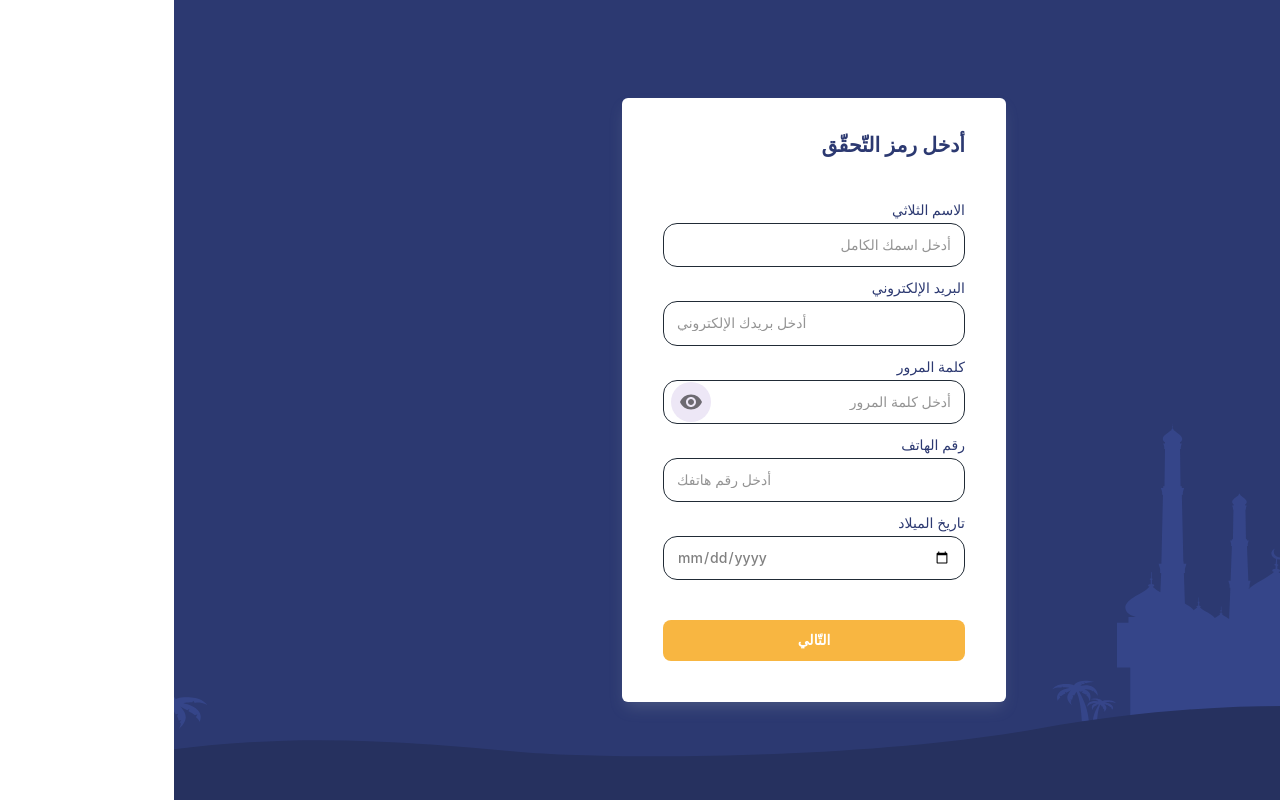
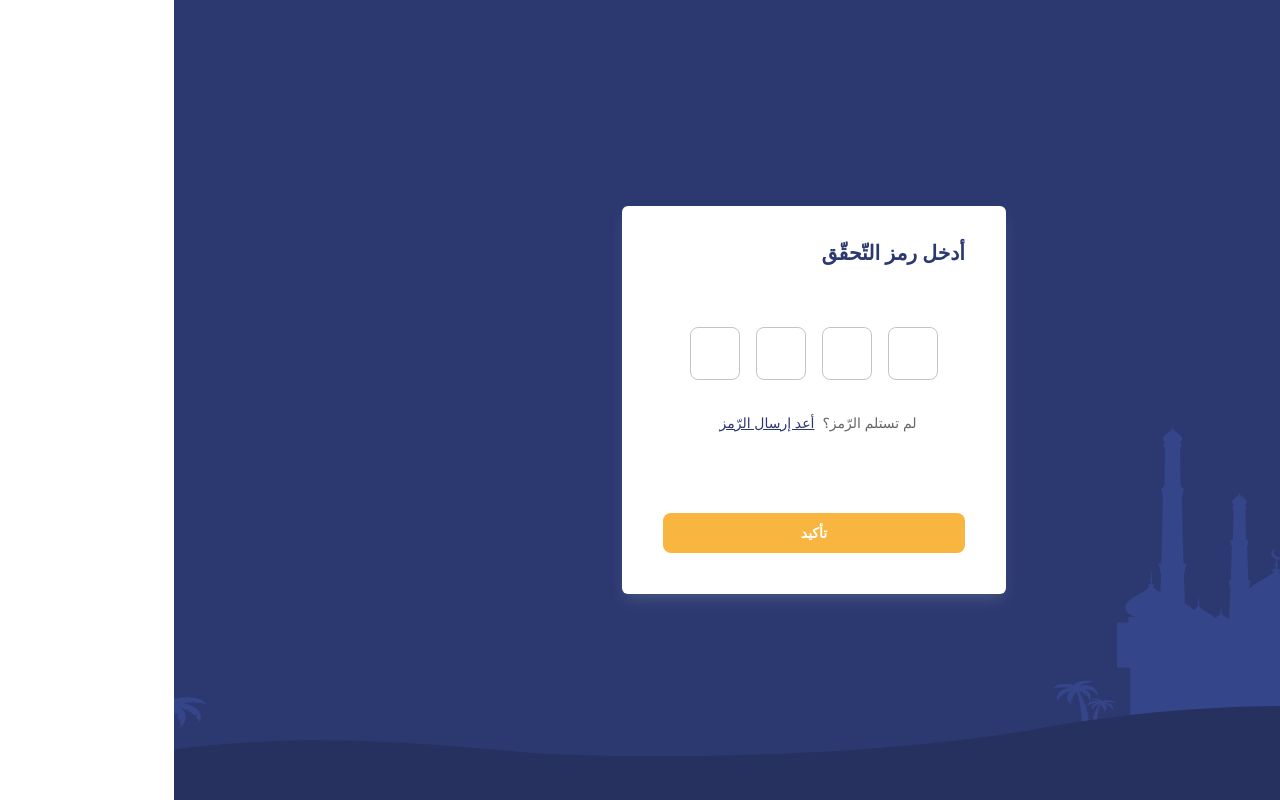
Before and after one commit to hibayoussef/Quran-memorization, a React (Create React App) app: page /reset-password/check-code/1 in a window 1280 px wide. Built offline with nearby package versions, Linux system fonts and the light colour scheme.

Commit message:
[UPDATE] update verification code

```diff
--- /dev/null
+++ b/src/components/Auth/FormFields/ResendCodeTimer.jsx
@@ -0,0 +1,73 @@
+import React, { useState, useEffect } from "react";
+import { Box, TextField } from "@mui/material";
+import ResendCodeTimer from '../RegisterationRestLink/ResendCodeTimer'
+const CodeInput = ({ onSubmitCode, resendCode }) => {
+  const [code, setCode] = useState(["", "", "", ""]);
+  const [isResendDisabled, setIsResendDisabled] = useState(false);
+  const [seconds, setSeconds] = useState(20);
+
+  useEffect(() => {
+    let timer;
+    if (isResendDisabled) {
+      timer = setInterval(() => {
+        setSeconds((prev) => {
+          if (prev === 1) {
+            clearInterval(timer);
+            setIsResendDisabled(false);
+            return 20;
+          }
+          return prev - 1;
+        });
+      }, 1000);
+    }
+
+    return () => clearInterval(timer);
+  }, [isResendDisabled]);
+
+  const handleChange = (e, index) => {
+    const newCode = [...code];
+    newCode[index] = e.target.value.slice(0, 1); // Keep only one character
+    setCode(newCode);
+
+    if (index < 3 && e.target.value) {
+      document.getElementById(`code-input-${index + 1}`).focus();
+    }
+
+    if (newCode.every((c) => c)) {
+      onSubmitCode(newCode.join(""));
+    }
+  };
+
+  const handleResend = () => {
+    resendCode();
+    setIsResendDisabled(true);
+  };
+
+  return (
+    <Box sx={{ mb: 10}}>
+      <Box sx={{ display: "flex", justifyContent: "center", mb: 2 }}>
+        {code.map((value, index) => (
+          <TextField
+            key={index}
+            id={`code-input-${index}`}
+            value={value}
+            onChange={(e) => handleChange(e, index)}
+            inputProps={{ maxLength: 1 }}
+            sx={{ width: 50, mx: 1, textAlign: "center" }}
+          />
+        ))}
+      </Box>
+
+      <Box sx={{ display: "flex", justifyContent: "center", mb: 2 }}>
+        <ResendCodeTimer
+          questionText=" لم تستلم الرّمز؟"
+          linkText="أعد إرسال الرّمز"
+          linkUrl="/resend-code"
+          timerDuration={20} // 20 seconds
+        />
+      </Box>
+    </Box>
+  );
+};
+
+export default CodeInput;
--- /dev/null
+++ b/src/components/Auth/RegisterationRestLink/ResendCodeTimer.jsx
@@ -0,0 +1,74 @@
+import { Box, Divider, Typography } from "@mui/material";
+import React, { useState, useEffect } from "react";
+
+const ResendCodeTimer = ({
+  showDivider = true,
+  questionText,
+  linkText,
+  initialTimerDuration = 20, // Default countdown duration (in seconds)
+}) => {
+  const [secondsRemaining, setSecondsRemaining] = useState(0); // Start with 0 (no countdown initially)
+  const [isLinkDisabled, setIsLinkDisabled] = useState(false); // Initially, the link is not disabled
+
+  // Countdown timer logic
+  useEffect(() => {
+    if (secondsRemaining > 0) {
+      const interval = setInterval(() => {
+        setSecondsRemaining((prevSeconds) => prevSeconds - 1);
+      }, 1000);
+      return () => clearInterval(interval);
+    } else {
+      setIsLinkDisabled(false); // Enable the link when the timer ends
+    }
+  }, [secondsRemaining]);
+
+  const handleResendCode = () => {
+    setSecondsRemaining(initialTimerDuration);
+    setIsLinkDisabled(true); // Disable the link once clicked
+  };
+
+  // Function to format the time into MM:SS
+  const formatTime = (totalSeconds) => {
+    const minutes = Math.floor(totalSeconds / 60);
+    const seconds = totalSeconds % 60;
+    return `${String(minutes).padStart(2, "0")}:${String(seconds).padStart(
+      2,
+      "0"
+    )}`;
+  };
+
+  return (
+    <>
+      {/* {showDivider && <Divider sx={{ width: "100%", my: 3 }} />} */}
+      <Box
+        sx={{
+          display: "flex",
+          justifyContent: "center",
+          alignItems: "center",
+          mt: 2,
+        }}
+      >
+        <Typography sx={{ color: "text.secondary", ml: 1 }}>{questionText}</Typography>
+        <Typography
+          onClick={() => {
+            if (!isLinkDisabled) {
+              handleResendCode(); // Start the timer when the link is clicked
+            }
+          }}
+          sx={{
+            color: isLinkDisabled ? "grey" : "headerText.main",
+            textDecoration: isLinkDisabled ? "none" : "underline",
+            cursor: isLinkDisabled ? "default" : "pointer",
+            ml: 1,
+          }}
+        >
+          {isLinkDisabled
+            ? `إعادة المحاولة بعد ${formatTime(secondsRemaining)}`
+            : linkText}
+        </Typography>
+      </Box>
+    </>
+  );
+};
+
+export default ResendCodeTimer;
--- a/src/pages/VerificationCodeForm.jsx
+++ b/src/pages/VerificationCodeForm.jsx
@@ -2,48 +2,26 @@ import React from "react";
 import BackgroundImageUrl from "../assets/images/Background.svg";
 import AuthForm from "../components/Auth/AuthForm";
 import { useCreateAccount } from "./hooks/useCreateAccount"; // Custom hook for handling form logic
+import CodeInput from '../components/Auth/FormFields/ResendCodeTimer';
 
 const CreateAccount = () => {
   const { errors, loading, onSubmit, register, handleSubmit } =
     useCreateAccount();
 
-  const createAccountFields = [
-    {
-      label: "الاسم الثلاثي",
-      name: "fullName",
-      type: "text",
-      placeholder: "أدخل اسمك الكامل",
-    },
-    {
-      label: "البريد الإلكتروني",
-      name: "email",
-      type: "email",
-      placeholder: "أدخل بريدك الإلكتروني",
-    },
-    {
-      label: "كلمة المرور",
-      name: "password",
-      type: "password",
-      placeholder: "أدخل كلمة المرور",
-      showPasswordToggle: true, // Option to show/hide password
-    },
-    {
-      label: "رقم الهاتف",
-      name: "phoneNumber",
-      type: "tel",
-      placeholder: "أدخل رقم هاتفك",
-    },
-    {
-      label: "تاريخ الميلاد",
-      name: "birthDate",
-      type: "date",
-      placeholder: "أدخل تاريخ ميلادك",
-    },
-  ];
+     const handleCodeSubmit = (code) => {
+    console.log("Code submitted:", code);
+    // Handle code submission here
+  };
+
+  const handleResendCode = () => {
+    console.log("Resend code request");
+    // Handle resend code here
+  };
+
 
   const createAccountButtons = [
     {
-      text: "التّالي",
+      text: "تأكيد",
       type: "submit",
       loading: loading,
     },
@@ -52,14 +30,19 @@ const CreateAccount = () => {
   return (
     <AuthForm
       title="أدخل رمز التّحقّق"
-      fields={createAccountFields}
-      buttons={createAccountButtons}
       onSubmit={handleSubmit(onSubmit)}
       backgroundImageUrl={BackgroundImageUrl}
       register={register}
-      marginTop="30px"
+      buttons={createAccountButtons}
+      marginTop="60px"
       errors={errors}
       loading={loading}
+      extraSection1={
+        <CodeInput
+          onSubmitCode={handleCodeSubmit}
+          resendCode={handleResendCode}
+        />
+      }
     />
   );
 };
--- a/src/pages/hooks/useCreateAccount.js
+++ b/src/pages/hooks/useCreateAccount.js
@@ -1,16 +1,20 @@
 import { useForm } from "react-hook-form";
+import { useNavigate } from "react-router-dom";
 
 export const useCreateAccount = () => {
+  const navigate = useNavigate();
+
   const {
     register,
     handleSubmit,
+    email,
     formState: { errors },
   } = useForm();
   const loading = false;
 
   const onSubmit = (data) => {
     console.log("Form Data: ", data);
-    // Here you would typically send data to the backend API
+    navigate(`/reset-password/check-code/${email}`);
   };
 
   return {
```
